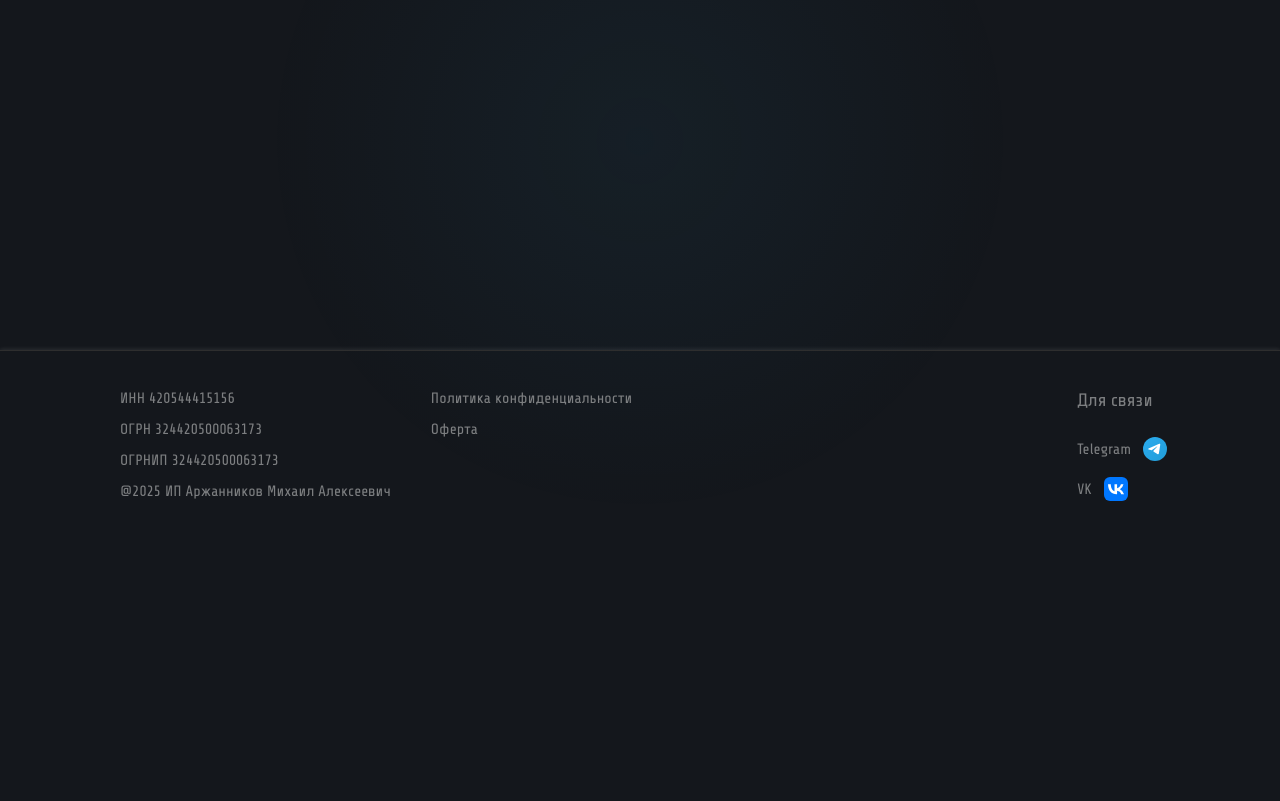
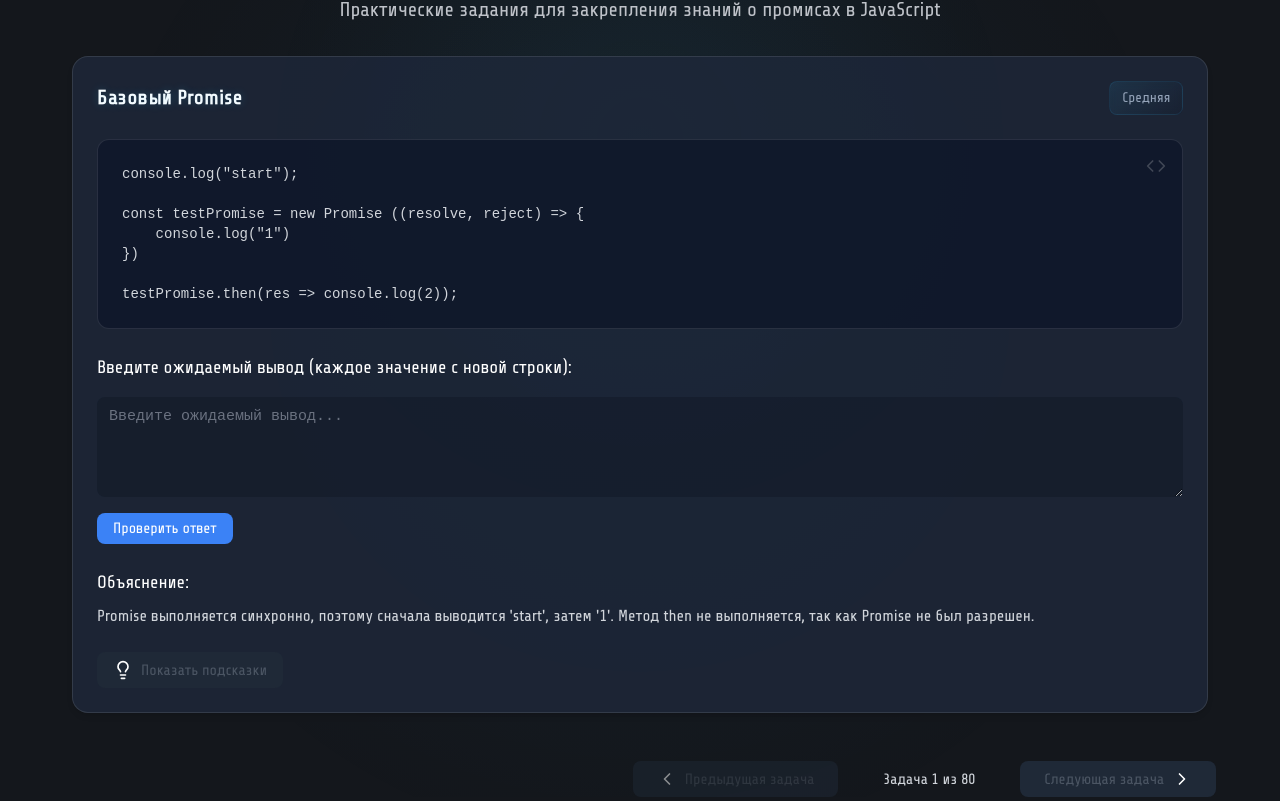
Before and after one commit to art-crazy/school-frontend, a React (Vite) app: page /frontend/promise-tasks/1 in a window 1280 px wide. Shown: the part 259-1060 px from the top of the page. Before the commit the page ends 800 px from the top, so only its background shows below. Built offline with nearby package versions, Linux system fonts and the light colour scheme.

Commit message:
Добавлена постраничная пагинация для /promise-tasks

```diff
--- a/src/main.tsx
+++ b/src/main.tsx
@@ -51,6 +51,8 @@ const App = () => {
               <Route path="/frontend" element={<FrontendPage />} />
               <Route path="/frontend/javascript" element={<JavaScriptPage />} />
               <Route path="/frontend/javascript/:topicId" element={<TopicPage />} />
+              <Route path="/frontend/promise-tasks" element={<Navigate to="/frontend/promise-tasks/1" replace />} />
+              <Route path="/frontend/promise-tasks/:page" element={<PromiseTasksPage />} />
               <Route path="/frontend/promise-tasks" element={<PromiseTasksPage />} />
               <Route path="/useMemo" element={<UseMemoPage />} />
               <Route path="/useCallback" element={<UseCallbackPage />} />
--- a/src/pages/Frontend/promise-tasks/PromiseTasksPage.module.scss
+++ b/src/pages/Frontend/promise-tasks/PromiseTasksPage.module.scss
@@ -394,3 +394,45 @@
     color: #94a3b8;
     background: linear-gradient(135deg, rgba(148, 163, 184, 0.2), rgba(15, 23, 42, 0.2));
 }
+
+.pagination {
+    display: flex;
+    align-items: center;
+    justify-content: flex-end;
+    gap: 1rem;
+    margin-top: 2rem;
+    padding: 0 1rem;
+
+    @media screen and (min-width: 650px) {
+        margin-top: 3rem;
+        padding: 0 2rem;
+    }
+}
+
+.paginationButton {
+    @apply px-4 py-2 rounded-lg bg-gray-800 text-white font-medium flex items-center gap-2;
+    transition: all 0.2s ease;
+
+    &:disabled {
+        opacity: 0.5;
+        cursor: not-allowed;
+    }
+
+    &:not(:disabled):hover {
+        background: rgba(56, 189, 248, 0.1);
+    }
+
+    @media screen and (min-width: 650px) {
+        @apply px-6 py-2;
+    }
+}
+
+.pageInfo {
+    @apply text-gray-300 font-medium;
+    min-width: 120px;
+    text-align: center;
+
+    @media screen and (min-width: 650px) {
+        min-width: 150px;
+    }
+}
--- a/src/pages/Frontend/promise-tasks/PromiseTasksPage.tsx
+++ b/src/pages/Frontend/promise-tasks/PromiseTasksPage.tsx
@@ -1,9 +1,10 @@
-import React, { useState } from 'react';
+import React, { useState, useEffect } from 'react';
 import ReactMarkdown from 'react-markdown';
 import styles from './PromiseTasksPage.module.scss';
 import { promiseTasks } from "@/pages/Frontend/materials";
 import { Breadcrumbs } from "@/shared/ui/Breadcrumbs/Breadcrumbs.tsx";
-import { CheckCircle, ChevronRight, Code, Lightbulb, AlertCircle } from 'lucide-react';
+import { CheckCircle, ChevronRight, Code, Lightbulb, AlertCircle, ChevronLeft, ChevronRight as ChevronRightIcon } from 'lucide-react';
+import { useParams, useNavigate } from 'react-router-dom';
 
 interface Task {
     id: string;
@@ -23,6 +24,8 @@ interface TaskContent {
 }
 
 const PromiseTasksPage: React.FC = () => {
+    const { page = '1' } = useParams<{ page?: string }>();
+    const navigate = useNavigate();
     const [showHints, setShowHints] = useState<Record<string, boolean>>({});
     const [currentHintIndex, setCurrentHintIndex] = useState<Record<string, number>>({});
     const [userAnswers, setUserAnswers] = useState<Record<string, string[]>>({});
@@ -31,6 +34,15 @@ const PromiseTasksPage: React.FC = () => {
     const material = promiseTasks[0];
     const content = material.content as TaskContent;
     const tasks = content.tasks;
+
+    const currentTaskIndex = parseInt(page, 10) - 1;
+    const currentTask = tasks[currentTaskIndex];
+
+    useEffect(() => {
+        if (currentTaskIndex < 0 || currentTaskIndex >= tasks.length) {
+            navigate('/frontend/promise-tasks/1');
+        }
+    }, [currentTaskIndex, tasks.length, navigate]);
 
     const handleCheckAnswer = (taskId: string) => {
         const task = tasks.find(t => t.id === taskId);
@@ -54,6 +66,17 @@ const PromiseTasksPage: React.FC = () => {
         }
     };
 
+    const handleTaskNavigation = (direction: 'prev' | 'next') => {
+        const newIndex = direction === 'prev' ? currentTaskIndex - 1 : currentTaskIndex + 1;
+        if (newIndex >= 0 && newIndex < tasks.length) {
+            navigate(`/frontend/promise-tasks/${newIndex + 1}`);
+        }
+    };
+
+    if (!currentTask) {
+        return null;
+    }
+
     return (
         <div className={styles.promiseTasksPage}>
             <div className={styles.container}>
@@ -72,43 +95,42 @@ const PromiseTasksPage: React.FC = () => {
                 </div>
 
                 <div className={styles.tasksList}>
-                    {tasks.map((task) => (
-                        <div key={task.id} className={styles.taskItem}>
+                    <div className={styles.taskItem}>
                         <div className={styles.taskHeader}>
                             <div className={styles.taskTitle}>
-                                    {task.title}
+                                {currentTask.title}
                             </div>
                             <div className={styles.taskDifficulty}>
-                                    {task.hints ? 'Средняя' : 'Легкая'}
+                                {currentTask.hints ? 'Средняя' : 'Легкая'}
                             </div>
                         </div>
 
                         <div className={styles.taskContent}>
                             <div className={styles.codeBlock}>
                                 <Code size={20} className={styles.codeIcon} />
-                                    <pre>{task.code}</pre>
+                                <pre>{currentTask.code}</pre>
                             </div>
 
                             <div className={styles.answerSection}>
                                 <h3>Введите ожидаемый вывод (каждое значение с новой строки):</h3>
                                 <textarea
                                     className={styles.answerInput}
-                                        value={userAnswers[task.id]?.join('\n') || ''}
+                                    value={userAnswers[currentTask.id]?.join('\n') || ''}
                                     onChange={(e) => setUserAnswers(prev => ({
                                         ...prev,
-                                            [task.id]: e.target.value.split('\n').filter(Boolean)
+                                        [currentTask.id]: e.target.value.split('\n').filter(Boolean)
                                     }))}
                                     placeholder="Введите ожидаемый вывод..."
                                 />
                                 <button
-                                        onClick={() => handleCheckAnswer(task.id)}
+                                    onClick={() => handleCheckAnswer(currentTask.id)}
                                     className={styles.checkButton}
                                 >
                                     Проверить ответ
                                 </button>
-                                    {isCorrect[task.id] !== undefined && (
-                                        <div className={`${styles.result} ${isCorrect[task.id] ? styles.correct : styles.incorrect}`}>
-                                            {isCorrect[task.id] ? (
+                                {isCorrect[currentTask.id] !== undefined && (
+                                    <div className={`${styles.result} ${isCorrect[currentTask.id] ? styles.correct : styles.incorrect}`}>
+                                        {isCorrect[currentTask.id] ? (
                                             <>
                                                 <CheckCircle size={20} />
                                                 <span>Правильно!</span>
@@ -125,26 +147,26 @@ const PromiseTasksPage: React.FC = () => {
 
                             <div className={styles.explanation}>
                                 <h3>Объяснение:</h3>
-                                    <ReactMarkdown>{task.explanation}</ReactMarkdown>
+                                <ReactMarkdown>{currentTask.explanation}</ReactMarkdown>
                             </div>
 
-                                {task.hints && (
+                            {currentTask.hints && (
                                 <div className={styles.hintsSection}>
                                     <button
-                                            onClick={() => handleShowHints(task.id)}
+                                        onClick={() => handleShowHints(currentTask.id)}
                                         className={styles.hintButton}
-                                            disabled={showHints[task.id]}
+                                        disabled={showHints[currentTask.id]}
                                     >
                                         <Lightbulb size={20} />
                                         <span>Показать подсказки</span>
                                     </button>
-                                        {showHints[task.id] && (
+                                    {showHints[currentTask.id] && (
                                         <div className={styles.hints}>
-                                                <h3>Подсказка {currentHintIndex[task.id] + 1}:</h3>
-                                                <p>{task.hints[currentHintIndex[task.id]].text}</p>
-                                                {currentHintIndex[task.id] < task.hints.length - 1 && (
+                                            <h3>Подсказка {currentHintIndex[currentTask.id] + 1}:</h3>
+                                            <p>{currentTask.hints[currentHintIndex[currentTask.id]].text}</p>
+                                            {currentHintIndex[currentTask.id] < currentTask.hints.length - 1 && (
                                                 <button
-                                                        onClick={() => handleNextHint(task.id)}
+                                                    onClick={() => handleNextHint(currentTask.id)}
                                                     className={styles.nextHintButton}
                                                 >
                                                     <ChevronRight size={20} />
@@ -157,7 +179,28 @@ const PromiseTasksPage: React.FC = () => {
                             )}
                         </div>
                     </div>
-                    ))}
+                </div>
+
+                <div className={styles.pagination}>
+                    <button
+                        onClick={() => handleTaskNavigation('prev')}
+                        disabled={currentTaskIndex === 0}
+                        className={styles.paginationButton}
+                    >
+                        <ChevronLeft size={20} />
+                        <span>Предыдущая задача</span>
+                    </button>
+                    <div className={styles.pageInfo}>
+                        Задача {currentTaskIndex + 1} из {tasks.length}
+                    </div>
+                    <button
+                        onClick={() => handleTaskNavigation('next')}
+                        disabled={currentTaskIndex === tasks.length - 1}
+                        className={styles.paginationButton}
+                    >
+                        <span>Следующая задача</span>
+                        <ChevronRightIcon size={20} />
+                    </button>
                 </div>
             </div>
         </div>
```
Lines whose indentation alone changed are shown as unchanged.
